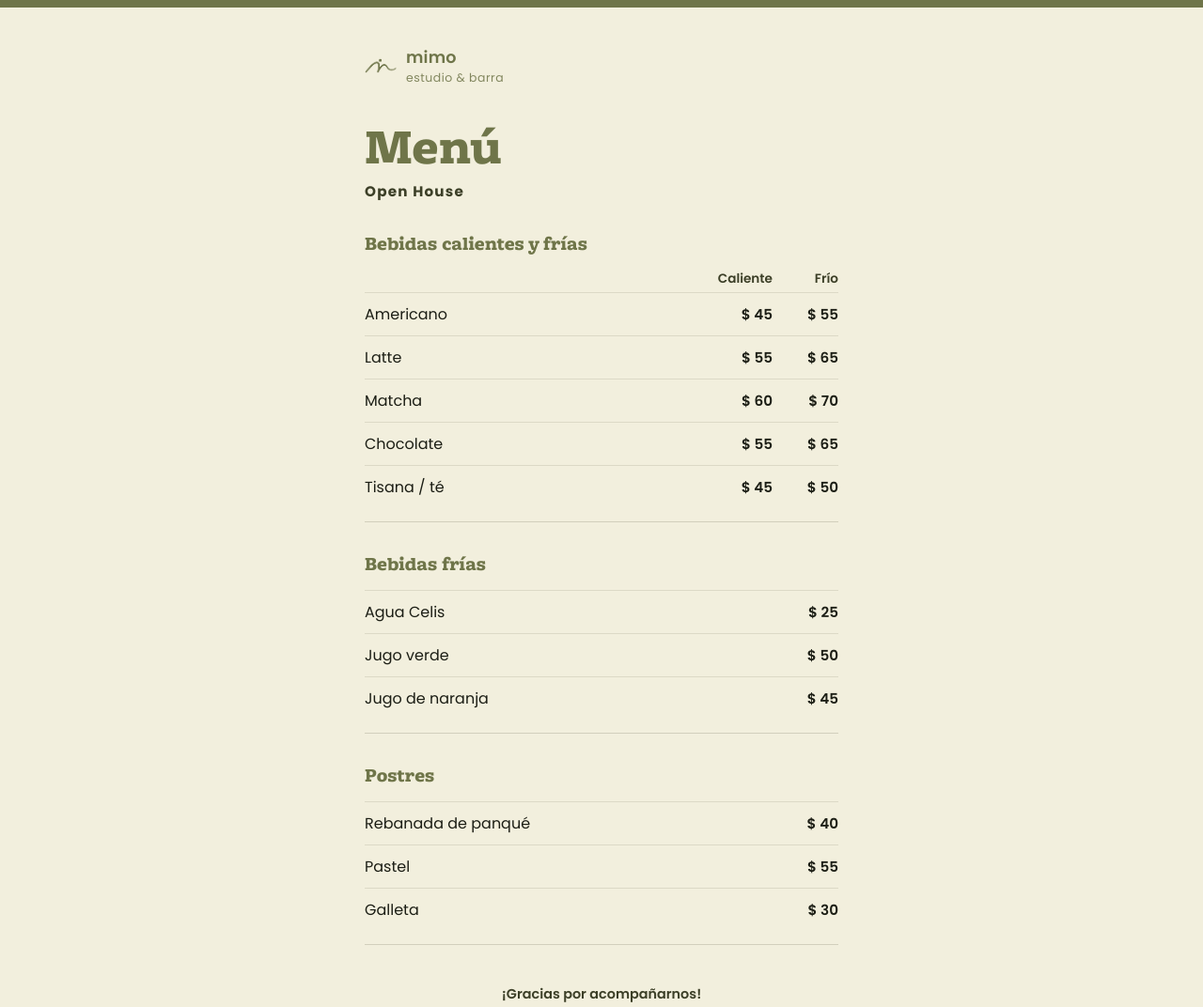
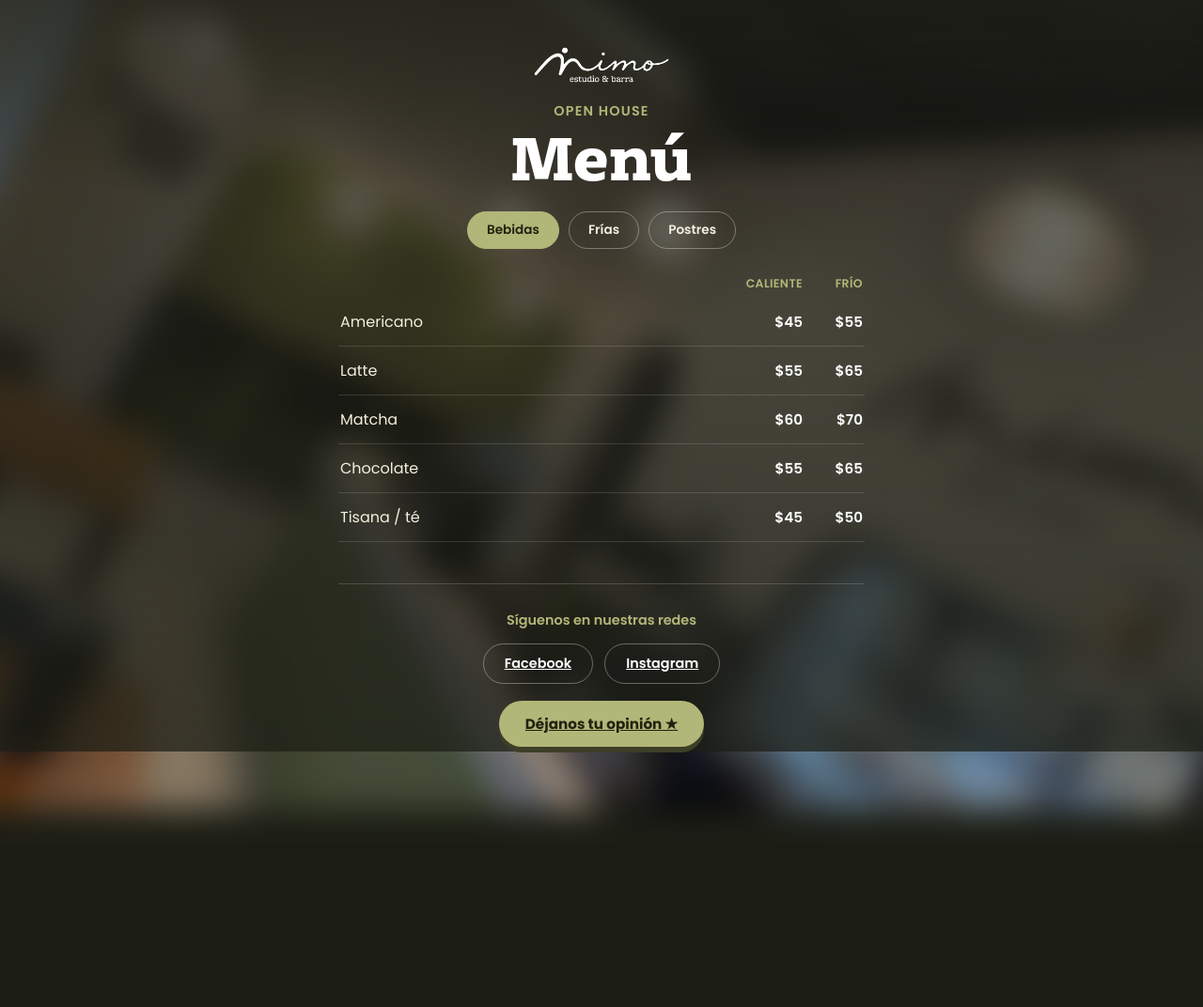
Before and after one commit to paqotorres/mimo-menu, an Astro site: page /menu-open-house in a window 1280 px wide. Shown: the whole page at 94% size. After the commit the page ends 851 px from the top, so only its background shows below. Built offline with nearby package versions, Linux system fonts and the light colour scheme; Astro itself is replaced by a stand-in of ours.

Commit message:
Restyle /menu-open-house to match the Open House hero: blurred photo bg, interactive category tabs, no cards, add social + review links

```diff
--- a/src/pages/menu-open-house.astro
+++ b/src/pages/menu-open-house.astro
@@ -27,19 +27,21 @@ const postres = [
   description="Menú del Open House de Mimo Estudio & Barra, 27 y 28 de noviembre."
 >
   <main class="menu-page">
-    <div class="menu-card">
-      <header class="menu-header">
-        <img class="menu-logo" src="/m-logo.png" alt="Mimo Estudio & Barra" />
-        <span class="menu-brand">mimo <em>estudio &amp; barra</em></span>
-      </header>
+    <div class="bg" aria-hidden="true"></div>
+    <div class="scrim" aria-hidden="true"></div>
 
-      <div class="menu-title-block">
-        <h1>Menú</h1>
-        <p class="menu-tag">Open House</p>
-      </div>
+    <div class="content">
+      <img class="logo" src="/mimo-logo-blanco.png" alt="Mimo Estudio & Barra" />
+      <p class="eyebrow">Open House</p>
+      <h1 class="title">Menú</h1>
 
-      <section class="menu-section">
-        <h2>Bebidas calientes y frías</h2>
+      <nav class="tabs" id="menu-tabs">
+        <button class="tab-btn active" type="button" data-target="panel-calientes">Bebidas</button>
+        <button class="tab-btn" type="button" data-target="panel-frias">Frías</button>
+        <button class="tab-btn" type="button" data-target="panel-postres">Postres</button>
+      </nav>
+
+      <section class="menu-panel" id="panel-calientes">
         <div class="menu-columns">
           <span></span>
           <span class="col-label">Caliente</span>
@@ -49,137 +51,177 @@ const postres = [
           bebidasCalientes.map((item) => (
             <div class="menu-row two-col">
               <span class="item-name">{item.nombre}</span>
-              <span class="item-price">{`$ ${item.caliente}`}</span>
-              <span class="item-price">{`$ ${item.frio}`}</span>
+              <span class="item-price">{`$${item.caliente}`}</span>
+              <span class="item-price">{`$${item.frio}`}</span>
             </div>
           ))
         }
       </section>
 
-      <section class="menu-section">
-        <h2>Bebidas frías</h2>
+      <section class="menu-panel" id="panel-frias" hidden>
         {
           bebidasFrias.map((item) => (
             <div class="menu-row one-col">
               <span class="item-name">{item.nombre}</span>
-              <span class="item-price">{`$ ${item.precio}`}</span>
+              <span class="item-price">{`$${item.precio}`}</span>
             </div>
           ))
         }
       </section>
 
-      <section class="menu-section">
-        <h2>Postres</h2>
+      <section class="menu-panel" id="panel-postres" hidden>
         {
           postres.map((item) => (
             <div class="menu-row one-col">
               <span class="item-name">{item.nombre}</span>
-              <span class="item-price">{`$ ${item.precio}`}</span>
+              <span class="item-price">{`$${item.precio}`}</span>
             </div>
           ))
         }
       </section>
 
-      <footer class="menu-footer">
-        <p>¡Gracias por acompañarnos!</p>
-      </footer>
+      <div class="social">
+        <p class="social-title">Síguenos en nuestras redes</p>
+        <div class="social-links">
+          <a href="https://www.facebook.com/mimoestudio.mx" target="_blank" rel="noopener">Facebook</a>
+          <a href="https://www.instagram.com/mimoestudio.mx" target="_blank" rel="noopener">Instagram</a>
+        </div>
+        <a class="review-link" href="https://g.page/r/CRNfmAWG6xMGECE/review" target="_blank" rel="noopener">
+          Déjanos tu opinión ★
+        </a>
+      </div>
     </div>
   </main>
 
   <style>
     .menu-page {
+      position: relative;
       min-height: 100svh;
-      width: 100%;
-      background: var(--paper);
       display: flex;
       justify-content: center;
-      padding: 0 0 48px;
-      border-top: 8px solid var(--accent);
+      overflow: hidden;
+      padding: 48px 24px 56px;
     }
-    .menu-card {
+    .bg {
+      position: fixed;
+      inset: -20px;
+      z-index: -2;
+      background: url('/menu-bg.jpg') center / cover no-repeat;
+      filter: blur(16px) brightness(0.75);
+      transform: scale(1.1);
+    }
+    .scrim {
+      position: fixed;
+      inset: 0;
+      z-index: -1;
+      background: linear-gradient(
+        180deg,
+        rgba(28, 30, 21, 0.78) 0%,
+        rgba(28, 30, 21, 0.55) 25%,
+        rgba(28, 30, 21, 0.72) 100%
+      );
+    }
+    .content {
+      position: relative;
+      z-index: 1;
       width: 100%;
       max-width: 560px;
-      padding: 40px 28px 20px;
-      color: var(--ink);
+      display: flex;
+      flex-direction: column;
+      align-items: center;
+      text-align: center;
     }
-    .menu-header {
-      display: flex;
-      align-items: center;
-      gap: 10px;
-      margin-bottom: 36px;
+    .logo {
+      height: 42px;
+      width: auto;
+      margin-bottom: 18px;
     }
-    .menu-logo {
-      height: 34px;
-      width: auto;
-    }
-    .menu-brand {
+    .eyebrow {
       font-family: 'Poppins', sans-serif;
       font-weight: 600;
-      font-size: 1.1rem;
-      color: var(--accent);
-      letter-spacing: 0.01em;
+      font-size: 0.9rem;
+      letter-spacing: 0.08em;
+      text-transform: uppercase;
+      color: var(--accent-mid);
+      margin: 0 0 4px;
     }
-    .menu-brand em {
-      font-style: normal;
-      font-weight: 400;
-      font-size: 0.78rem;
-      display: block;
-      letter-spacing: 0.04em;
-      color: var(--accent);
-      opacity: 0.85;
-    }
-    .menu-title-block {
-      margin-bottom: 30px;
-    }
-    .menu-title-block h1 {
+    .title {
       font-family: 'FreightMacro', Georgia, serif;
       font-weight: 700;
-      font-size: clamp(2.6rem, 10vw, 3.4rem);
-      color: var(--accent);
-      margin: 0;
-      line-height: 1;
+      font-size: clamp(3rem, 14vw, 4.5rem);
+      color: #fff;
+      margin: 0 0 24px;
+      line-height: 0.95;
     }
-    .menu-tag {
+
+    /* ---------- Tabs ---------- */
+    .tabs {
+      display: flex;
+      gap: 10px;
+      margin-bottom: 28px;
+      flex-wrap: wrap;
+      justify-content: center;
+    }
+    .tab-btn {
       font-family: 'Poppins', sans-serif;
-      font-weight: 700;
-      font-size: 0.95rem;
-      letter-spacing: 0.08em;
-      color: var(--accent-strong);
-      margin: 10px 0 0;
+      font-weight: 600;
+      font-size: 0.85rem;
+      color: var(--paper);
+      background: transparent;
+      border: 1px solid rgba(251, 249, 238, 0.35);
+      border-radius: 100px;
+      padding: 9px 20px;
+      transition: all 0.2s ease;
     }
-    .menu-section {
-      margin-bottom: 30px;
-      border-bottom: 1px solid rgba(60, 63, 39, 0.18);
-      padding-bottom: 14px;
+    .tab-btn.active {
+      background: var(--accent-mid);
+      border-color: var(--accent-mid);
+      color: #20230f;
     }
-    .menu-section h2 {
-      font-family: 'FreightMacro', Georgia, serif;
-      font-weight: 700;
-      font-size: 1.3rem;
-      color: var(--accent);
-      margin: 0 0 14px;
+    .tab-btn:not(.active):hover {
+      border-color: rgba(251, 249, 238, 0.7);
+    }
+
+    /* ---------- Menu list (no cards, just hairline rows) ---------- */
+    .menu-panel {
+      width: 100%;
+      margin-bottom: 8px;
+      animation: fade-in 0.25s ease;
+    }
+    @keyframes fade-in {
+      from {
+        opacity: 0;
+        transform: translateY(4px);
+      }
+      to {
+        opacity: 1;
+        transform: translateY(0);
+      }
     }
     .menu-columns {
       display: grid;
-      grid-template-columns: 1fr 70px 70px;
-      margin-bottom: 4px;
+      grid-template-columns: 1fr 64px 64px;
+      padding: 0 2px 6px;
     }
     .col-label {
       font-family: 'Poppins', sans-serif;
       font-weight: 600;
-      font-size: 0.85rem;
-      color: var(--accent-strong);
+      font-size: 0.78rem;
+      letter-spacing: 0.03em;
+      text-transform: uppercase;
+      color: var(--accent-mid);
       text-align: right;
     }
     .menu-row {
       display: grid;
       align-items: baseline;
-      padding: 10px 0;
-      border-top: 1px solid rgba(60, 63, 39, 0.12);
+      padding: 13px 2px;
+      border-bottom: 1px solid rgba(251, 249, 238, 0.14);
       font-family: 'Poppins', sans-serif;
+      text-align: left;
     }
     .menu-row.two-col {
-      grid-template-columns: 1fr 70px 70px;
+      grid-template-columns: 1fr 64px 64px;
     }
     .menu-row.one-col {
       grid-template-columns: 1fr auto;
@@ -187,24 +229,86 @@ const postres = [
     .item-name {
       font-weight: 400;
       font-size: 1rem;
-      color: var(--ink);
+      color: var(--paper);
     }
     .item-price {
       font-weight: 600;
       font-size: 0.95rem;
-      color: var(--ink);
+      color: #fff;
       text-align: right;
+      font-variant-numeric: tabular-nums;
     }
-    .menu-footer {
-      text-align: center;
-      padding-top: 12px;
+
+    /* ---------- Social / review ---------- */
+    .social {
+      margin-top: 36px;
+      padding-top: 28px;
+      border-top: 1px solid rgba(251, 249, 238, 0.18);
+      width: 100%;
     }
-    .menu-footer p {
+    .social-title {
       font-family: 'Poppins', sans-serif;
       font-weight: 600;
       font-size: 0.9rem;
-      color: var(--accent-strong);
-      margin: 0;
+      color: var(--accent-mid);
+      margin: 0 0 14px;
+    }
+    .social-links {
+      display: flex;
+      gap: 12px;
+      justify-content: center;
+      margin-bottom: 18px;
+      flex-wrap: wrap;
+    }
+    .social-links a {
+      font-family: 'Poppins', sans-serif;
+      font-weight: 600;
+      font-size: 0.9rem;
+      color: #fff;
+      border: 1px solid rgba(251, 249, 238, 0.35);
+      border-radius: 100px;
+      padding: 10px 22px;
+      transition: all 0.2s ease;
+    }
+    .social-links a:hover {
+      border-color: #fff;
+      transform: translateY(-1px);
+    }
+    .review-link {
+      display: inline-block;
+      font-family: 'Poppins', sans-serif;
+      font-weight: 700;
+      font-size: 0.95rem;
+      color: #20230f;
+      background: var(--accent-mid);
+      padding: 13px 28px;
+      border-radius: 100px;
+      box-shadow: 0 6px 0 0 var(--accent-strong);
+      transition: transform 0.15s ease;
+    }
+    .review-link:hover {
+      transform: translateY(-2px);
+    }
+    .review-link:active {
+      transform: translateY(3px);
+      box-shadow: 0 3px 0 0 var(--accent-strong);
     }
   </style>
+
+  <script>
+    const tabButtons = document.querySelectorAll<HTMLButtonElement>('.tab-btn');
+    const panels = document.querySelectorAll<HTMLElement>('.menu-panel');
+
+    tabButtons.forEach((btn) => {
+      btn.addEventListener('click', () => {
+        tabButtons.forEach((b) => b.classList.remove('active'));
+        btn.classList.add('active');
+
+        const targetId = btn.dataset.target;
+        panels.forEach((panel) => {
+          panel.hidden = panel.id !== targetId;
+        });
+      });
+    });
+  </script>
 </Layout>
```
Also changed, not shown: public/menu-bg.jpg (added).
